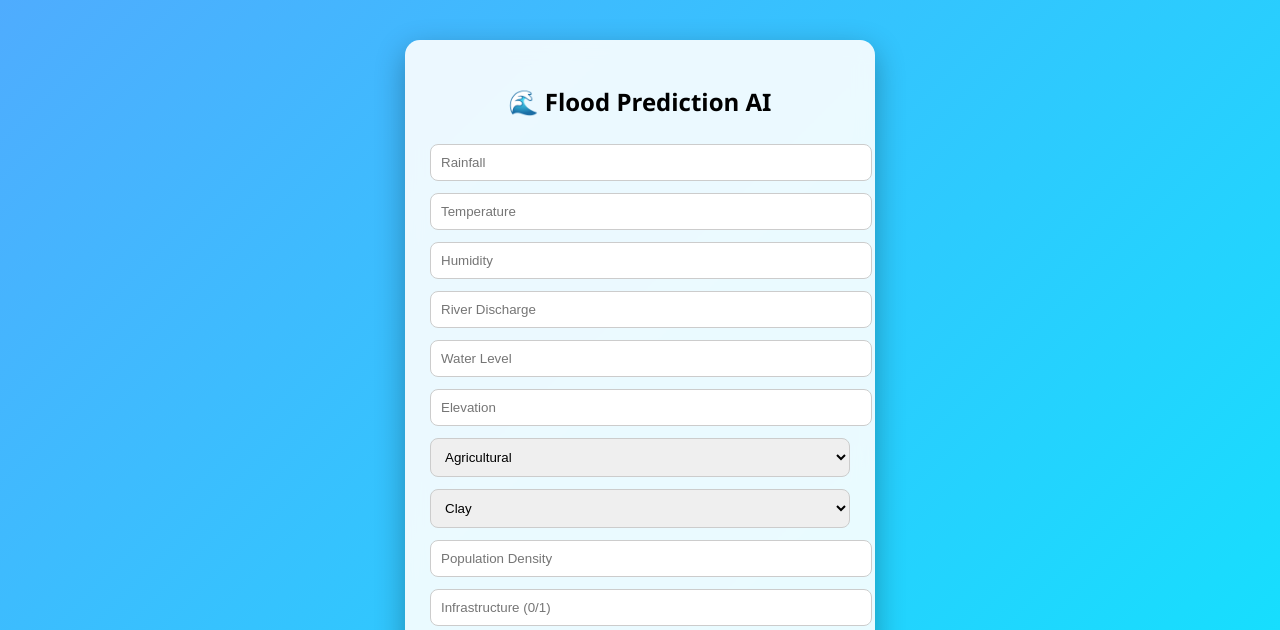
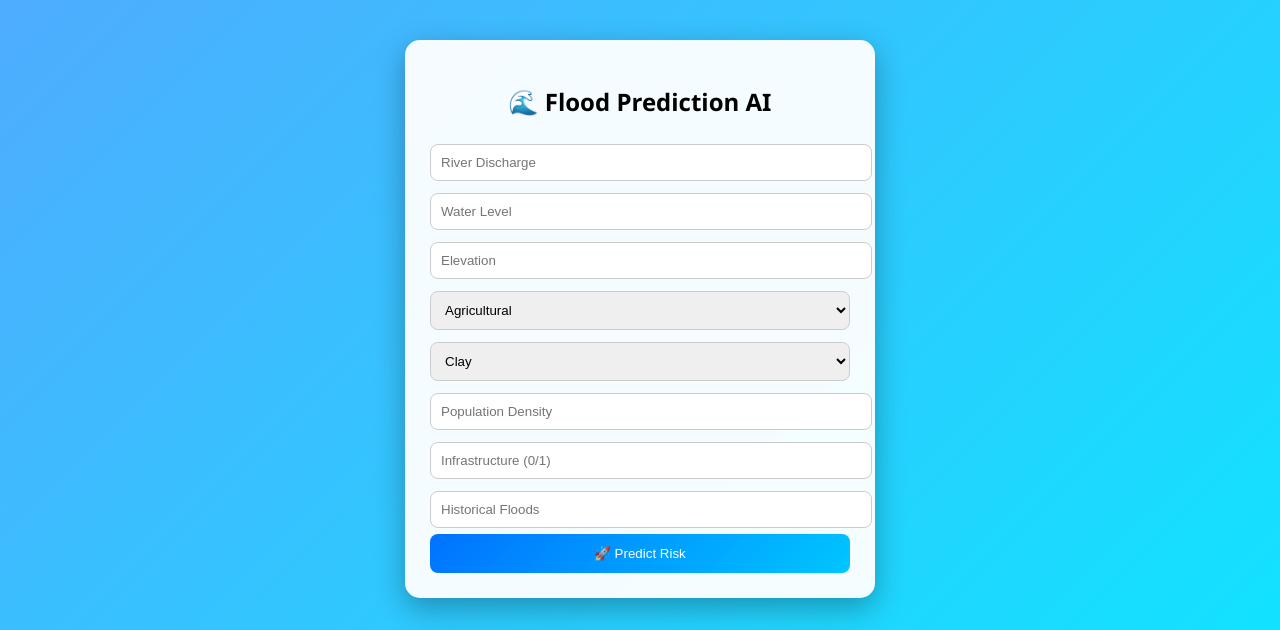
Before and after one commit to allenjoshwa82/flood-ai, a Flask app: template templates/index.html in a window 1280 px wide. Shown: the top 630 px of the page. Run offline with Flask 3, Linux system fonts and the light colour scheme; the template is opened without the code that fills it, so the values that code supplies are empty; grey boxes are pictures that could not be loaded.

Commit message:
Update index.html

```diff
--- a/templates/index.html
+++ b/templates/index.html
@@ -10,18 +10,15 @@
             font-family: 'Segoe UI', sans-serif;
             background: linear-gradient(135deg, #4facfe, #00f2fe);
             margin: 0;
-            padding: 0;
         }
 
         .container {
             width: 420px;
             margin: 40px auto;
-            background: rgba(255,255,255,0.9);
-            backdrop-filter: blur(10px);
+            background: rgba(255,255,255,0.95);
             padding: 25px;
             border-radius: 15px;
             box-shadow: 0px 10px 30px rgba(0,0,0,0.3);
-            animation: fadeIn 1s ease;
         }
 
         h2 {
@@ -34,191 +31,6 @@
             margin: 6px 0;
             border-radius: 8px;
             border: 1px solid #ccc;
-            transition: 0.3s;
-        }
-
-        input:focus, select:focus {
-            border-color: #0072ff;
-            box-shadow: 0 0 8px #0072ff;
-        }
-
-        button {
-            width: 100%;
-            padding: 12px;
-            margin-top: 10px;
-            background: linear-gradient(135deg, #0072ff, #00c6ff);
-            border: none;
-            color: white;
-            font-size: 16px;
-            border-radius: 8px;
-            cursor: pointer;
-            transition: 0.3s;
-        }
-
-        button:hover {
-            transform: scale(1.05);
-        }
-
-        .result {
-            margin-top: 15px;
-            padding: 15px;
-            text-align: center;
-            font-weight: bold;
-            border-radius: 10px;
-            animation: slideUp 0.7s ease;
-        }
-
-        .yes {
-            background: linear-gradient(135deg, #ff416c, #ff4b2b);
-            color: white;
-        }
-
-        .no {
-            background: linear-gradient(135deg, #00b09b, #96c93d);
-            color: white;
-        }
-
-        /* Chatbot */
-        .chatbox {
-            margin: 20px auto;
-            width: 420px;
-            background: white;
-            padding: 15px;
-            border-radius: 12px;
-            box-shadow: 0px 8px 20px rgba(0,0,0,0.2);
-        }
-
-        /* Map */
-        #map {
-            height: 300px;
-            width: 90%;
-            margin: 20px auto;
-            border-radius: 10px;
-        }
-
-        /* Animations */
-        @keyframes fadeIn {
-            from {opacity:0; transform: translateY(20px);}
-            to {opacity:1; transform: translateY(0);}
-        }
-
-        @keyframes slideUp {
-            from {opacity:0; transform: translateY(30px);}
-            to {opacity:1; transform: translateY(0);}
-        }
-
-    </style>
-</head>
-
-<body>
-
-<div class="container">
-    <h2>🌊 Flood Prediction AI</h2>
-
-    <form action="/predict" method="post">
-
-        <input type="text" name="rainfall" placeholder="Rainfall">
-        <input type="text" name="temperature" placeholder="Temperature">
-        <input type="text" name="humidity" placeholder="Humidity">
-
-        <input type="text" name="river" placeholder="River Discharge">
-        <input type="text" name="water" placeholder="Water Level">
-        <input type="text" name="elevation" placeholder="Elevation">
-
-        <select name="land">
-            <option>Agricultural</option>
-            <option>Forest</option>
-            <option>Urban</option>
-        </select>
-
-        <select name="soil">
-            <option>Clay</option>
-            <option>Sandy</option>
-            <option>Loamy</option>
-        </select>
-
-        <input type="text" name="pop" placeholder="Population Density">
-        <input type="text" name="infra" placeholder="Infrastructure (0/1)">
-        <input type="text" name="history" placeholder="Historical Floods">
-
-        <button type="submit">🚀 Predict</button>
-    </form>
-
-    {% if prediction_text %}
-    <div class="result {% if 'YES' in prediction_text %}yes{% else %}no{% endif %}">
-        {{ prediction_text }}
-    </div>
-    {% endif %}
-
-</div>
-
-<!-- 🤖 Chatbot -->
-<div class="chatbox">
-    <h3>🤖 AI Assistant</h3>
-    <input type="text" id="msg" placeholder="Ask about floods...">
-    <button onclick="sendMsg()">Send</button>
-    <p id="reply"></p>
-</div>
-
-<!-- 🌍 Map -->
-<div id="map"></div>
-
-<script src="https://unpkg.com/leaflet/dist/leaflet.js"></script>
-
-<script>
-function sendMsg(){
-    let msg = document.getElementById("msg").value;
-
-    fetch('/chat', {
-        method: 'POST',
-        headers: {'Content-Type': 'application/x-www-form-urlencoded'},
-        body: 'message=' + msg
-    })
-    .then(res => res.json())
-    .then(data => {
-        document.getElementById("reply").innerText = data.reply;
-    });
-}
-
-// Map<!DOCTYPE html>
-<html>
-<head>
-    <title>Flood Prediction AI</title>
-
-    <link rel="stylesheet" href="https://unpkg.com/leaflet/dist/leaflet.css"/>
-
-    <style>
-        body {
-            font-family: 'Segoe UI', sans-serif;
-            background: linear-gradient(135deg, #4facfe, #00f2fe);
-        }
-
-        .container {
-            width: 420px;
-            margin: 40px auto;
-            background: rgba(255,255,255,0.95);
-            backdrop-filter: blur(10px);
-            padding: 25px;
-            border-radius: 15px;
-            box-shadow: 0px 10px 30px rgba(0,0,0,0.3);
-            animation: fadeIn 1s ease;
-        }
-
-        h2 {
-            text-align: center;
-        }
-
-        input, select {
-            width: 100%;
-            padding: 10px;
-            margin: 6px 0;
-            border-radius: 8px;
-            border: 1px solid #ccc;
-        }
-
-        input:focus {
-            border-color: #0072ff;
-            box-shadow: 0 0 8px #0072ff;
         }
 
         button {
@@ -253,6 +65,7 @@
             background: white;
             padding: 15px;
             border-radius: 12px;
+            box-shadow: 0px 8px 20px rgba(0,0,0,0.2);
         }
 
         #map {
@@ -270,8 +83,6 @@
     <h2>🌊 Flood Prediction AI</h2>
 
     <form action="/predict" method="post">
-
-        <!-- Removed rainfall/temp/humidity (NASA handles it) -->
 
         <input name="river" placeholder="River Discharge" required>
         <input name="water" placeholder="Water Level" required>
@@ -304,7 +115,6 @@
         {{ prediction_text }}
     </div>
     {% endif %}
-
 </div>
 
 <!-- 🤖 Chatbot -->
@@ -321,6 +131,7 @@
 <script src="https://unpkg.com/leaflet/dist/leaflet.js"></script>
 
 <script>
+// Chatbot
 function sendMsg(){
     let msg = document.getElementById("msg").value;
 
@@ -338,23 +149,15 @@
 // Map (Chennai)
 var map = L.map('map').setView([13.08, 80.27], 10);
 
-L.tileLayer('https://{s}.tile.openstreetmap.org/{z}/{x}/{y}.png').addTo(map);
+L.tileLayer('https://{s}.tile.openstreetmap.org/{z}/{x}/{y}.png', {
+    attribution: '© OpenStreetMap'
+}).addTo(map);
 
 L.marker([13.08, 80.27]).addTo(map)
-    .bindPopup("📍 Flood Risk Monitoring Area")
+    .bindPopup("📍 Chennai Flood Monitoring Area")
     .openPopup();
+
 </script>
 
 </body>
 </html>
-var map = L.map('map').setView([13.08, 80.27], 10);
-
-L.tileLayer('https://{s}.tile.openstreetmap.org/{z}/{x}/{y}.png').addTo(map);
-
-L.marker([13.08, 80.27]).addTo(map)
-    .bindPopup("📍 Chennai Flood Zone")
-    .openPopup();
-</script>
-
-</body>
-</html>
```
